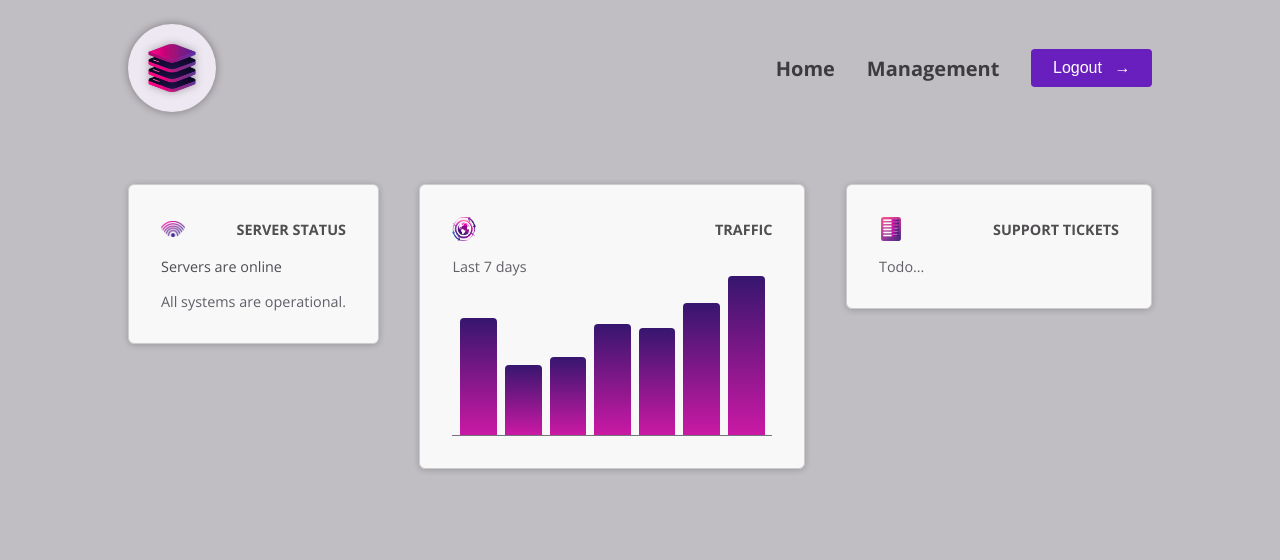
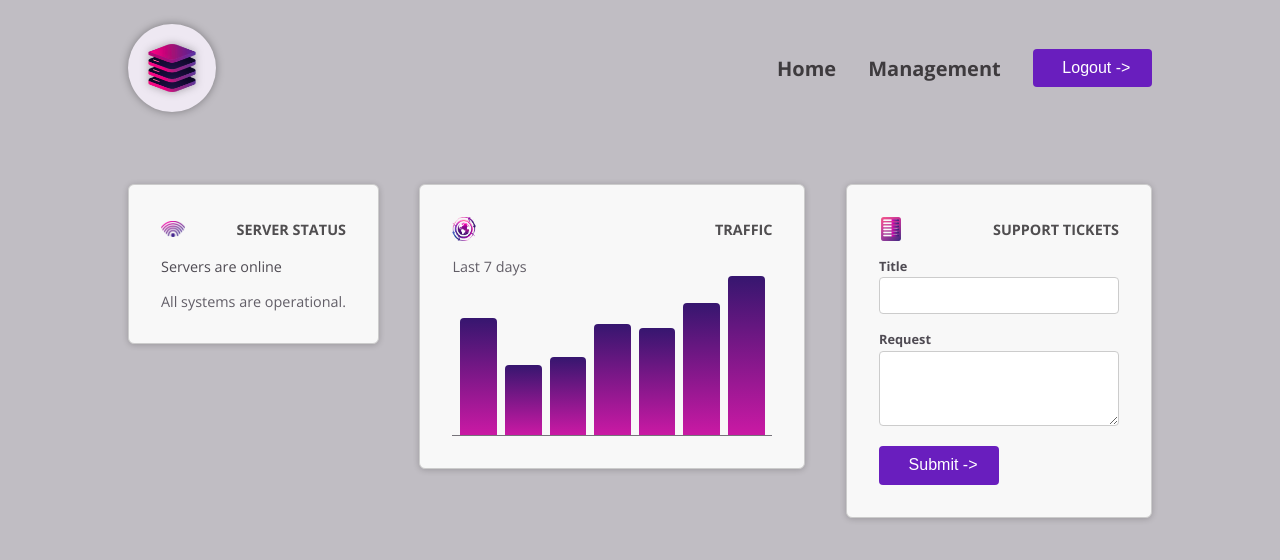
Before and after one commit to NicoleNG18/angular-course-udemy, an Angular app in the folder components-deep-dive-app/: page / in a window 1280 px wide. Shown: the top 560 px of the page. Built offline with nearby package versions, Linux system fonts and the light colour scheme.

Commit message:
adding more components

```diff
--- /dev/null
+++ b/components-deep-dive-app/src/app/dashboard/tickets/new-ticket/new-ticket.component.html
@@ -0,0 +1,13 @@
+<form>
+    <p>
+      <label>Title</label>
+      <input name="title" id="title" />
+    </p>
+    <p>
+      <label>Request</label>
+      <textarea name="request" id="request" rows="3"></textarea>
+    </p>
+    <p>
+      <button appButton>Submit -></button>
+    </p>
+  </form>
--- a/components-deep-dive-app/src/app/dashboard/tickets/tickets.component.html
+++ b/components-deep-dive-app/src/app/dashboard/tickets/tickets.component.html
@@ -1,3 +1,3 @@
-    <div id="status">
-      <p>Todo...</p>
+    <div id="new-ticket">
+     <app-new-ticket/>
     </div>
--- a/components-deep-dive-app/src/app/dashboard/tickets/tickets.component.ts
+++ b/components-deep-dive-app/src/app/dashboard/tickets/tickets.component.ts
@@ -1,9 +1,10 @@
 import { Component } from '@angular/core';
+import { NewTicketComponent } from "./new-ticket/new-ticket.component";
 
 @Component({
   selector: 'app-tickets',
   standalone: true,
-  imports: [],
+  imports: [NewTicketComponent],
   templateUrl: './tickets.component.html',
   styleUrl: './tickets.component.css'
 })
--- a/components-deep-dive-app/src/app/header/header.component.html
+++ b/components-deep-dive-app/src/app/header/header.component.html
@@ -12,14 +12,7 @@
           <a href="/">Management</a>
         </li>
         <li>
-          <button>
-            <span>
-              Logout
-            </span>
-            <span class="icon">
-              →
-            </span>
-          </button>
+          <button appButton> Logout -></button>
         </li>
       </ul>
     </nav>
--- a/components-deep-dive-app/src/app/header/header.component.ts
+++ b/components-deep-dive-app/src/app/header/header.component.ts
@@ -1,9 +1,10 @@
 import { Component } from '@angular/core';
+import { ButtonComponent } from '../shared/button/button.component';
 
 @Component({
   selector: 'app-header',
   standalone: true,
-  imports: [],
+  imports: [ButtonComponent],
   templateUrl: './header.component.html',
   styleUrl: './header.component.css'
 })
--- /dev/null
+++ b/components-deep-dive-app/src/app/shared/button/button.component.html
@@ -0,0 +1,6 @@
+      <span>
+      <ng-content/>
+      </span>
+      <span class="icon">
+        <ng-content/>
+      </span>
--- a/components-deep-dive-app/src/styles.css
+++ b/components-deep-dive-app/src/styles.css
@@ -221,3 +221,60 @@
 button:hover .icon {
   transform: translateX(4px);
 }
+
+#tickets {
+  display: flex;
+  flex-direction: column;
+  gap: 1.5rem;
+}
+
+#tickets ul {
+  list-style: none;
+  margin: 0;
+  padding: 0;
+  width: 15rem;
+}
+
+#tickets li {
+  margin: 0.5rem 0;
+}
+
+#tickets p {
+  margin: 0;
+  color: #4f4b53;
+}
+
+#tickets h2 {
+  margin: 0;
+  font-size: 1.1rem;
+  color: #38343c;
+}
+
+#new-ticket {
+  width: 15rem;
+}
+
+@media (min-width: 768px) {
+  #tickets {
+    flex-direction: row;
+  }
+}
+
+#new-ticket label {
+  display: block;
+  font-size: 0.8rem;
+  font-weight: bold;
+  margin-bottom: 0.15rem;
+  color: #4f4b53;
+}
+
+#new-ticket input,
+#new-ticket textarea {
+  width: 100%;
+  padding: 0.5rem;
+  border: 1px solid #ccc;
+  border-radius: 4px;
+  font: inherit;
+  font-size: 0.9rem;
+  color: #4f4b53;
+}
```
Also changed, not shown: components-deep-dive-app/src/app/dashboard/tickets/new-ticket/new-ticket.component.ts (added, +13 -0 lines), components-deep-dive-app/src/app/shared/button/button.component.ts (added, +14 -0 lines), components-deep-dive-app/src/app/dashboard/tickets/new-ticket/new-ticket.component.css (added), components-deep-dive-app/src/app/shared/button/button.component.css (added).
